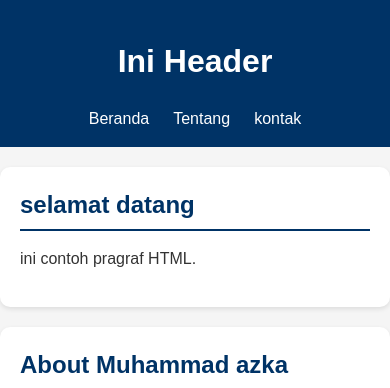
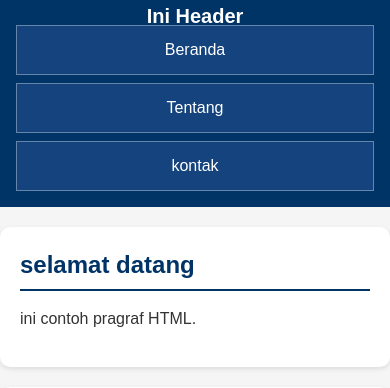
Before and after one commit to 2511500061azka/2511500061-PWD-TI1B-2526O, a PHP site: page /pertemuan-04/index.html in a window 390 px wide. Shown: the top 388 px of the page. Run offline with PHP 8.4, Linux system fonts and the light colour scheme.

Commit message:
styling navigasi mode mobile

```diff
--- a/pertemuan-04/style.css
+++ b/pertemuan-04/style.css
@@ -90,6 +90,28 @@ header li a {
                 z-index: 1000;
               }
 
+              header h1 {
+                margin: 0 0 8px;
+                font-size: 20px;
+                line-height: 1.2px;
+              }
+
+              header ul {
+                flex-direction: column;
+                align-items: stretch;
+                gap: 8px;
+                margin: 8px 0 0;
+              }
+
+              header li a {
+                display: block;
+                padding: 12px 14px;
+                border: 1px solid rgba(255, 255, 255, .35);
+                background: rgba(255, 255, 255, .08);
+                backdrop-filter: saturate(120%);
+              }
+            }
+
             #contact label,
             #about p {
               display: flex;
```
Also changed, not shown: pertemuan-04/README.md.
